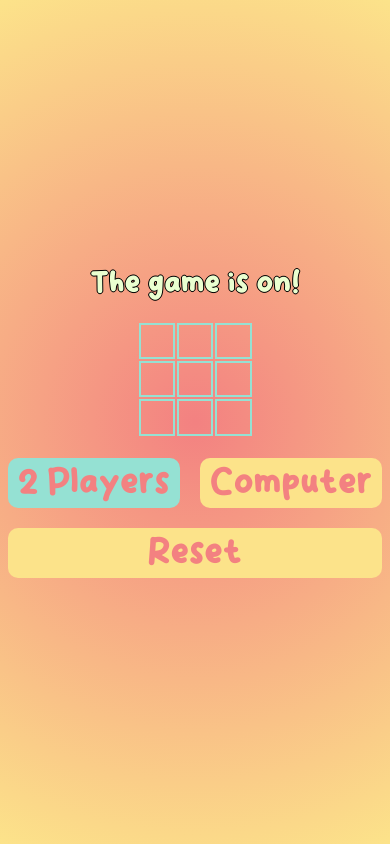
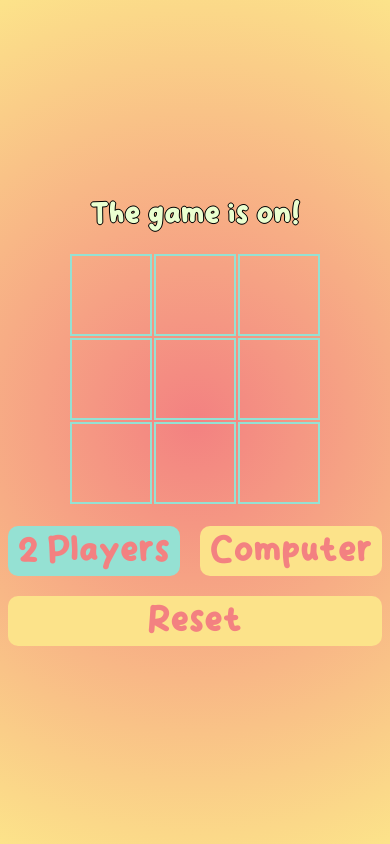
Before and after one commit to Confucii/tic-tac-toe, a plain HTML site: page index.html in a window 390 px wide. Drawn offline with Linux system fonts and the light colour scheme.

Commit message:
Add partial mobile functionality

```diff
--- a/style/style.css
+++ b/style/style.css
@@ -87,3 +87,10 @@ td {
   display: flex;
   gap: 20px;
 }
+
+@media only screen and (max-width: 768px) {
+  table {
+    width: 65%;
+    height: 30%;
+  }
+}
```
